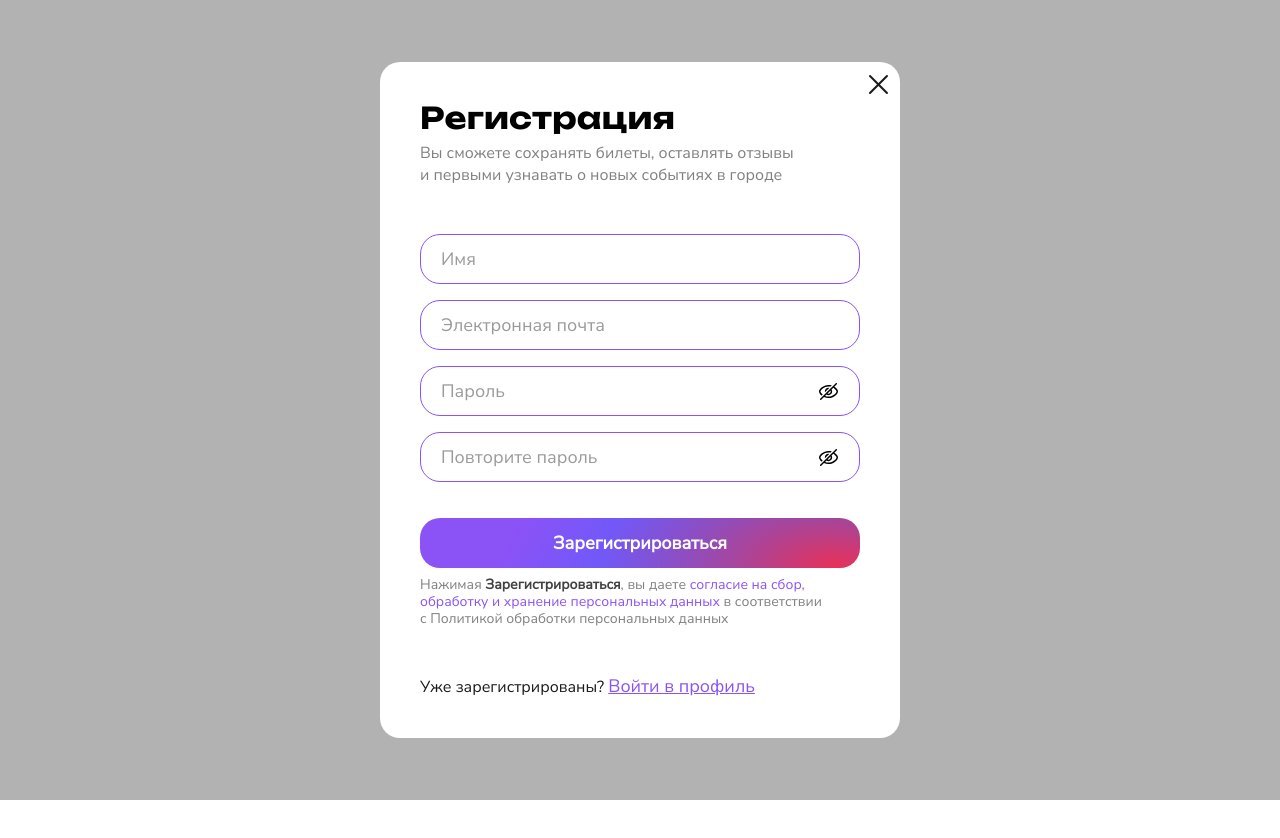
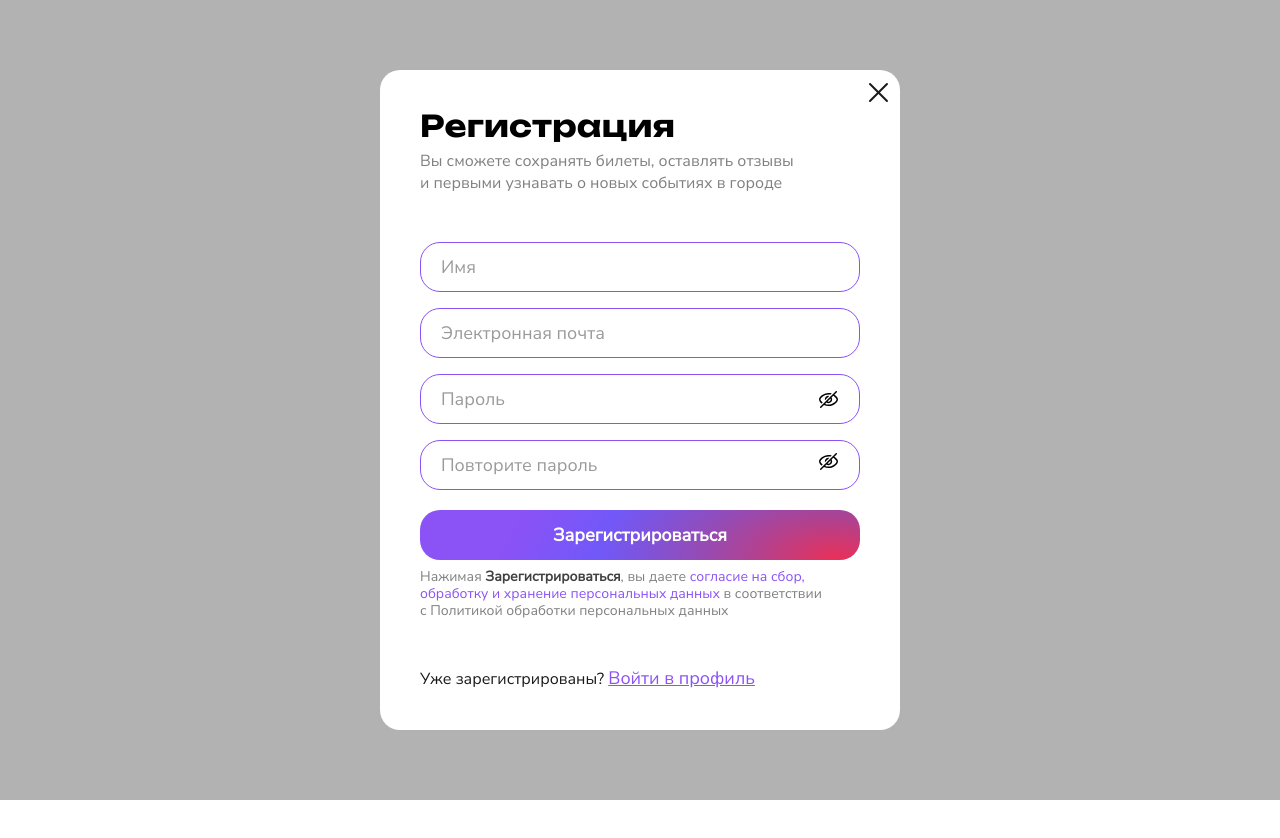
Before and after one commit to by-the-ticket-take-the-ride/frontend, a React (Create React App) app: page / in a window 1280 px wide. Shown: the top 838 px of the page. Built offline with nearby package versions, Linux system fonts and the light colour scheme.

Commit message:
feature: установлен градиент на кнопке зарегистрироваться

```diff
--- a/src/components/Main/AuthForm/AuthForm.css
+++ b/src/components/Main/AuthForm/AuthForm.css
@@ -31,6 +31,10 @@
 .popup-auth__input::placeholder {
   color: #9A9A9A;
 }
+.popup-auth__margin-bottom_clear {
+  margin-bottom: 0;
+}
+
 .popup-auth__button-hide-show-password {
   position: absolute;
   top: 25%;
--- a/src/components/Main/AuthForm/AuthForm.jsx
+++ b/src/components/Main/AuthForm/AuthForm.jsx
@@ -42,11 +42,15 @@ function AuthForm(props) {
   }
   return (
     <form className="popup-auth__form">
-      {inputAttributes && inputAttributes.map((inputAttr) => (
+      {inputAttributes && inputAttributes.map((inputAttr, index) => (
         inputAttr?.password ? (
           <div className="popup-auth__wrapper-input">
             <input
-              className={inputAttr.className}
+              className={
+                `${inputAttr.className}${
+                  index === (inputAttributes.length - 1) ? ' popup-auth__margin-bottom_clear' : ''
+                }`
+              }
               name={inputAttr.name}
               type={inputAttr.type}
               value={inputAttr.value}
```
